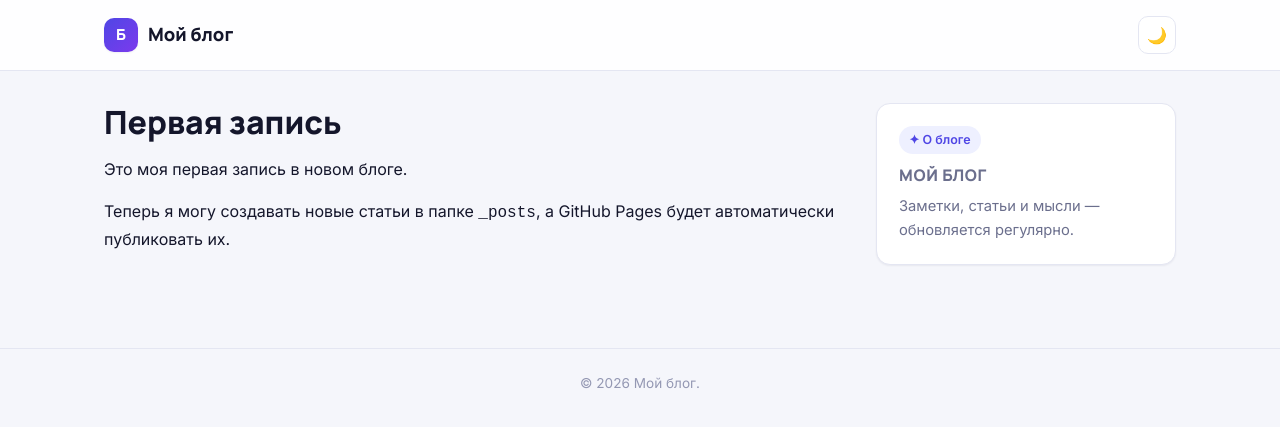
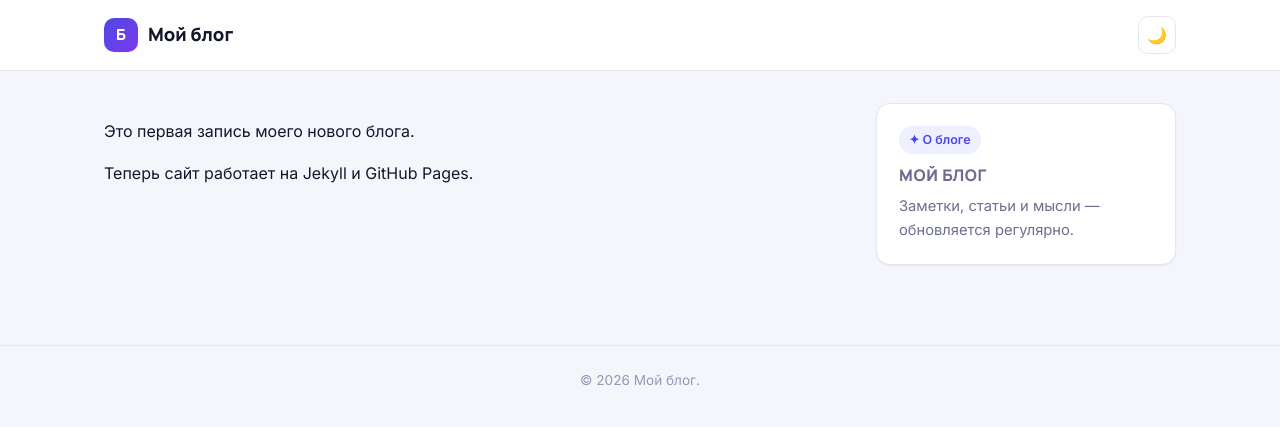
Before and after one commit to gmancode/gmancode.github.io, a Jekyll site: the page built from _posts/2026-09-16-pervaya-zapis.md, in a window 1280 px wide. Shown: the top 427 px of the page. Built offline with Jekyll 4.4.1, drawn with Linux system fonts in a browser that asks for light colours.

```diff
--- a/_posts/2026-09-16-pervaya-zapis.md
+++ b/_posts/2026-09-16-pervaya-zapis.md
@@ -8,8 +8,6 @@
   - тест
 ---
 
-# Первая запись
+Это первая запись моего нового блога.
 
-Это моя первая запись в новом блоге.
-
-Теперь я могу создавать новые статьи в папке `_posts`, а GitHub Pages будет автоматически публиковать их.
+Теперь сайт работает на Jekyll и GitHub Pages.
--- a/index.html
+++ b/index.html
@@ -27,7 +27,7 @@
         </h2>
 
         <div class="post-meta">
-      <span class="avatar">{{ site.author | default: "G" | slice: 0 }}</span>
+          <span class="avatar">{{ post.author | default: site.author | default: "gmancode" | slice: 0 | upcase }}</span>
           <span>{{ post.author | default: site.author | default: "gmancode" }}</span>
           <span>·</span>
           <span>{{ post.date | date: "%d %b %Y" }}</span>
@@ -38,7 +38,6 @@
         </div>
 
         <a class="read-more" href="{{ post.url | relative_url }}">Читать далее →</a>
-
       </li>
     {% endfor %}
   </ul>
```
Lines whose indentation alone changed are shown as unchanged.
